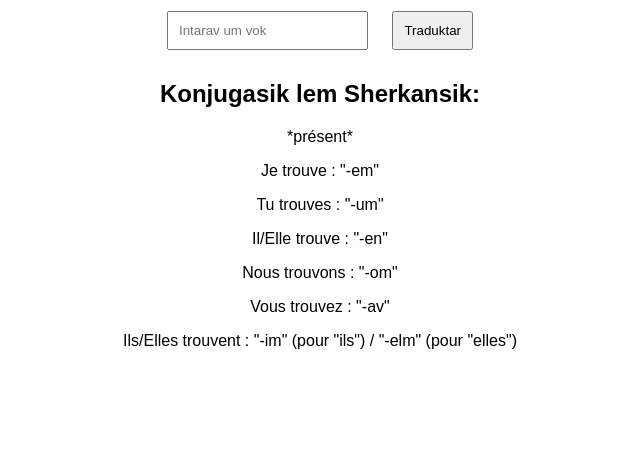
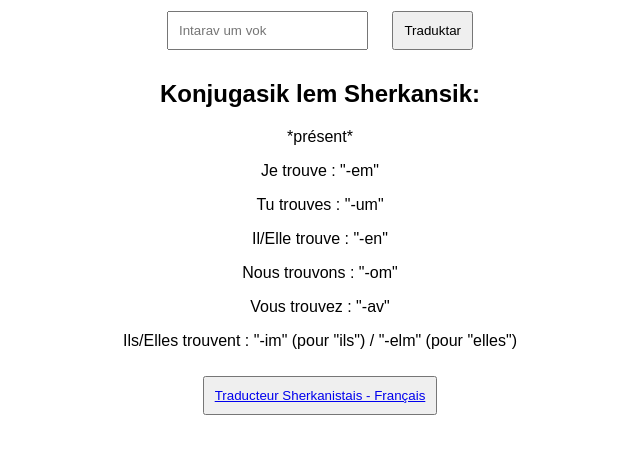
Before and after one commit to flaviengibs/trad-reversed, a plain HTML site: page index.html in a window 1280 px wide. Shown: the part 107-560 px from the top of the page, without its empty margins (320-960 px from the left). Drawn offline with Linux system fonts and the light colour scheme.

Commit message:
Update index.html

```diff
--- a/index.html
+++ b/index.html
@@ -272,5 +272,6 @@
     <p>Vous trouvez : "-av"</p>
     <p>Ils/Elles trouvent : "-im" (pour "ils") / "-elm" (pour "elles")</p>
 
+    <button><a href="https://marxplorer.github.io/trad/sh-fr.html">Traducteur Sherkanistais - Français</a></button>
 </body>
 </html>
```
